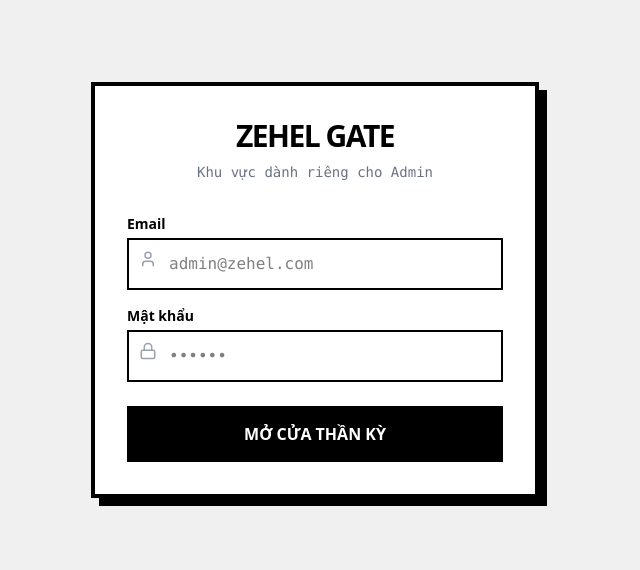
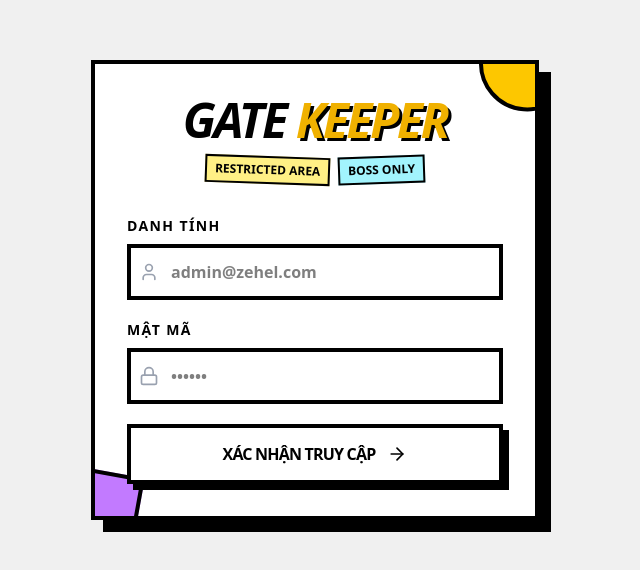
Before and after one commit to khiemHoang1410/zehel-porfolio, a Next.js app: page /login in a window 1280 px wide. Shown: the part 110-680 px from the top of the page, without its empty margins (325-965 px from the left). Built offline with nearby package versions, Linux system fonts and the light colour scheme.

Commit message:
refactor(auth): update login authentication flow and error handling

```diff
--- a/src/app/lab/page.tsx
+++ b/src/app/(public)/lab/page.tsx
@@ -2,8 +2,8 @@
 import React from 'react';
 import connectDB from '@/shared/lib/db';
 import Block from '@/modules/core/models/Block';
-import LabBoard from '../../modules/portfolio/components/lab/LabBoard'; // Component giao diện mình sẽ tạo ở bước 2
-import PageTransition from '../../shared/components/ui/PageTransition'; // Hiệu ứng chuyển trang cũ
+import LabBoard from '../../../modules/portfolio/components/lab/LabBoard'; // Component giao diện mình sẽ tạo ở bước 2
+import PageTransition from '../../../shared/components/ui/PageTransition'; // Hiệu ứng chuyển trang cũ
 
 async function getLabData() {
   await connectDB();
--- /dev/null
+++ b/src/app/api/auth/[...nextauth]/route.ts
@@ -0,0 +1,2 @@
+import { handlers } from "@/auth";
+export const { GET, POST } = handlers;
--- a/src/app/template.tsx
+++ b/src/app/template.tsx
@@ -1,4 +1,16 @@
 // src/app/template.tsx
+'use client';
+
+import { motion } from 'framer-motion';
+
 export default function Template({ children }: { children: React.ReactNode }) {
-  return <>{children}</>;
+  return (
+    <motion.div
+      initial={{ y: 20, opacity: 0 }}
+      animate={{ y: 0, opacity: 1 }}
+      transition={{ ease: 'easeInOut', duration: 0.5 }}
+    >
+      {children}
+    </motion.div>
+  );
 }
--- a/src/auth.conf.ts
+++ b/src/auth.conf.ts
@@ -2,27 +2,28 @@ import type { NextAuthConfig } from 'next-auth';
 
 export const authConfig = {
   pages: {
-    signIn: '/login', // Nếu chưa login thì đá về đây
+    signIn: '/login',
   },
-  // src/auth.config.ts
   callbacks: {
     authorized({ auth, request: { nextUrl } }) {
       const isLoggedIn = !!auth?.user;
       const isOnAdmin = nextUrl.pathname.startsWith('/admin');
+      const isOnLoginPage = nextUrl.pathname.startsWith('/login');
 
+      // 1. Kiểm tra quyền truy cập vào Admin
       if (isOnAdmin) {
-        if (isLoggedIn) return true; // Có user -> Cho vào Admin
-        return false; // Không user -> Bị đẩy về Login (tự kèm callbackUrl)
+        if (isLoggedIn) return true;
+        return false; // Tự động chuyển hướng về /login
       }
 
-      // Nếu đã login rồi mà vẫn ở trang Login -> Đẩy sang Admin ngay
-      if (isLoggedIn && nextUrl.pathname.startsWith('/login')) {
+      // 2. Nếu đã login, không cho quay lại trang Login nữa
+      if (isLoggedIn && isOnLoginPage) {
         return Response.redirect(new URL('/admin', nextUrl));
       }
 
+      // 3. Các trang khác (Home, About, Projects) cho phép truy cập tự do
       return true;
     },
   },
-
-  providers: [], // Để trống ở đây để Middleware chạy nhẹ nhàng
+  providers: [],
 } satisfies NextAuthConfig;
--- a/src/modules/auth/components/LoginForm.tsx
+++ b/src/modules/auth/components/LoginForm.tsx
@@ -1,82 +1,143 @@
 'use client';
 
-import { useActionState } from 'react'; // React 19 chuẩn
-import { authenticate } from '../actions';
-import { Loader2, Lock, User } from 'lucide-react';
+import { useActionState } from 'react';
+import { authenticate } from '@/modules/auth/actions';
+import { Loader2, Lock, User, ArrowRight, Sparkles } from 'lucide-react';
+import { useFormStatus } from 'react-dom';
+import { motion, AnimatePresence } from 'framer-motion';
 
 export default function LoginForm() {
-    // 1. Sửa tham số: formAction chính là cái ngài cần bỏ vào thẻ form
-    // 2. isPending đã thay thế hoàn toàn cho useFormStatus().pending
-    const [errorMessage, formAction, isPending] = useActionState(
-        authenticate,
-        undefined
-    );
+    const [errorMessage, dispatch] = useActionState(authenticate, undefined);
 
     return (
-        <div className="w-full max-w-md bg-white border-4 border-black p-8 shadow-[8px_8px_0px_0px_rgba(0,0,0,1)]">
-            <div className="text-center mb-8">
-                <h1 className="text-3xl font-black uppercase tracking-tighter">Zehel Gate</h1>
-                <p className="text-gray-500 font-mono text-sm mt-2">Khu vực dành riêng cho Admin</p>
+        <motion.div
+            initial={{ opacity: 0, scale: 0.8, rotate: -5 }}
+            animate={{ opacity: 1, scale: 1, rotate: 0 }}
+            transition={{ type: "spring", stiffness: 260, damping: 20 }}
+            className="w-full max-w-md bg-white border-4 border-black p-8 shadow-[12px_12px_0px_0px_rgba(0,0,0,1)] relative overflow-hidden"
+        >
+            {/* Background Decor - Có hiệu ứng nổi bồng bềnh */}
+            <motion.div
+                animate={{ y: [0, -10, 0], rotate: [0, 5, 0] }}
+                transition={{ duration: 4, repeat: Infinity, ease: "easeInOut" }}
+                className="absolute -top-10 -right-10 w-24 h-24 bg-yellow-400 rounded-full border-4 border-black -z-0"
+            />
+            <motion.div
+                animate={{ x: [0, 10, 0], rotate: [12, -12, 12] }}
+                transition={{ duration: 5, repeat: Infinity, ease: "easeInOut" }}
+                className="absolute -bottom-5 -left-5 w-16 h-16 bg-purple-400 border-4 border-black -z-0"
+            />
+
+            <div className="text-center mb-8 relative z-10">
+                <motion.h1
+                    whileHover={{ scale: 1.05, skewX: -5 }}
+                    className="text-5xl font-black uppercase tracking-tighter italic leading-none cursor-default"
+                >
+                    GATE <span className="text-yellow-500 drop-shadow-[3px_3px_0px_rgba(0,0,0,1)]">KEEPER</span>
+                </motion.h1>
+                <div className="flex justify-center gap-2 mt-3">
+                    <span className="text-black font-bold text-xs bg-yellow-200 px-2 py-1 border-2 border-black rotate-2">
+                        RESTRICTED AREA
+                    </span>
+                    <span className="text-black font-bold text-xs bg-cyan-200 px-2 py-1 border-2 border-black -rotate-2">
+                        BOSS ONLY
+                    </span>
+                </div>
             </div>
 
-            {/* FIX: Đổi dispatch thành formAction */}
-            <form action={formAction} className="space-y-4">
-                <div>
-                    <label htmlFor="email" className="block font-bold text-sm mb-1">Email</label>
-                    <div className="relative">
-                        <User className="absolute left-3 top-3 text-gray-400" size={18} />
+            <form action={dispatch} className="space-y-5 relative z-10">
+                {/* Input Email */}
+                <div className="space-y-2">
+                    <label htmlFor="email" className="block font-black text-sm uppercase tracking-widest">Danh tính</label>
+                    <div className="relative group">
+                        <User className="absolute left-3 top-1/2 -translate-y-1/2 text-gray-400 group-focus-within:text-black transition-colors" size={20} />
                         <input
-                            className="w-full pl-10 p-3 border-2 border-black outline-none focus:bg-yellow-50 font-mono"
                             id="email"
+                            name="email"
                             type="email"
-                            name="email"
-                            autoComplete="email" // Fix cảnh báo DOM
                             placeholder="admin@zehel.com"
                             required
+                            // Tailwind CSS focus class đã xử lý hết hiệu ứng bạn cần:
+                            className="w-full pl-10 p-3 border-4 border-black outline-none focus:bg-yellow-50 focus:shadow-[6px_6px_0px_0px_rgba(0,0,0,1)] transition-all font-bold"
                         />
                     </div>
+
                 </div>
 
-                <div>
-                    <label htmlFor="password" className="block font-bold text-sm mb-1">Mật khẩu</label>
-                    <div className="relative">
-                        <Lock className="absolute left-3 top-3 text-gray-400" size={18} />
+                {/* Input Password */}
+                <div className="space-y-2">
+                    <label htmlFor="password" className="block font-black text-sm uppercase tracking-widest">Mật mã</label>
+                    <div className="relative group">
+                        <Lock className="absolute left-3 top-1/2 -translate-y-1/2 text-gray-400 group-focus-within:text-black transition-colors" size={20} />
                         <input
-                            className="w-full pl-10 p-3 border-2 border-black outline-none focus:bg-yellow-50 font-mono"
                             id="password"
+                            name="password"
                             type="password"
-                            name="password"
-                            autoComplete="current-password" // Fix cảnh báo DOM
                             placeholder="••••••"
                             required
-                            minLength={6}
+                            // Tailwind CSS đã xử lý hiệu ứng bóng đổ màu tím khi focus:
+                            className="w-full pl-10 p-3 border-4 border-black outline-none focus:bg-yellow-50 focus:shadow-[6px_6px_0px_0px_rgba(139,92,246,1)] transition-all font-bold"
                         />
                     </div>
+
                 </div>
 
-                {/* Hiển thị lỗi nếu có */}
-                {errorMessage && (
-                    <div className="bg-red-100 border-l-4 border-red-500 text-red-700 p-3 text-sm font-bold animate-pulse" role="alert">
-                        <p>{errorMessage}</p>
+                {/* Error Message với hiệu ứng Rung (Shake) */}
+                <AnimatePresence mode="wait">
+                    {errorMessage && (
+                        <motion.div
+                            initial={{ x: -10, opacity: 0 }}
+                            animate={{ x: [0, -10, 10, -10, 10, 0], opacity: 1 }}
+                            exit={{ opacity: 0, scale: 0.5 }}
+                            className="bg-red-500 border-4 border-black p-3 flex items-center gap-2"
+                        >
+                            <Sparkles className="text-white animate-pulse" size={18} />
+                            <span className="font-black text-white text-xs uppercase italic">{errorMessage}</span>
+                        </motion.div>
+                    )}
+                </AnimatePresence>
+
+                <SubmitButton />
+            </form>
+        </motion.div>
+    );
+}
+function SubmitButton() {
+    const { pending } = useFormStatus();
+
+    return (
+        <div className="relative mt-4 group">
+            {/* Lớp bóng phía dưới - Hình chữ nhật thứ 1 */}
+            <div className="absolute inset-0 bg-black translate-x-[6px] translate-y-[6px]" />
+
+            {/* Cái nút thực tế - Hình chữ nhật thứ 2 */}
+            <motion.button
+                whileTap={{ x: 3, y: 3 }} // Khi nhấn thì lún xuống một nửa
+                // hover={{ x: 6, y: 6 }} // Khi hover thì lún khít vào cái bóng luôn
+                disabled={pending}
+                type="submit"
+                style={{ x: 0, y: 0 }} // Trạng thái mặc định
+                transition={{ type: "spring", stiffness: 400, damping: 17 }}
+                className="relative w-full bg-white text-black border-4 border-black font-black py-4 flex justify-center items-center gap-2 disabled:opacity-50 overflow-hidden active:translate-x-[6px] active:translate-y-[6px] hover:translate-x-[6px] hover:translate-y-[6px] transition-all"
+            >
+                {pending ? (
+                    <Loader2 className="animate-spin" />
+                ) : (
+                    <div className="flex items-center gap-3">
+                        <span className="leading-none uppercase tracking-tighter">XÁC NHẬN TRUY CẬP</span>
+                        <div className="relative w-5 h-5 overflow-hidden">
+                            <ArrowRight
+                                className="absolute inset-0 transition-transform duration-300 group-hover:translate-x-8 group-hover:opacity-0"
+                                size={20}
+                            />
+                            <ArrowRight
+                                className="absolute inset-0 -translate-x-8 opacity-0 transition-transform duration-300 group-hover:translate-x-0 group-hover:opacity-100"
+                                size={20}
+                            />
+                        </div>
                     </div>
                 )}
-
-                {/* Truyền isPending trực tiếp vào nút, không cần tách Component con cho phức tạp */}
-                <button
-                    type="submit"
-                    disabled={isPending}
-                    className="w-full bg-black text-white font-bold py-4 mt-6 hover:bg-zinc-800 hover:-translate-y-1 transition-all flex justify-center items-center gap-2 disabled:opacity-50 disabled:cursor-not-allowed active:translate-y-0"
-                >
-                    {isPending ? (
-                        <>
-                            <Loader2 className="animate-spin" size={20} />
-                            <span>ĐANG XÁC THỰC...</span>
-                        </>
-                    ) : (
-                        'MỞ CỬA THẦN KỲ'
-                    )}
-                </button>
-            </form>
+            </motion.button>
         </div>
     );
 }
--- a/src/modules/portfolio/PortfolioPage.tsx
+++ b/src/modules/portfolio/PortfolioPage.tsx
@@ -23,13 +23,13 @@ export default function PortfolioPage({ data }: PortfolioProps) {
                 <section className="relative pt-20 pb-12 px-4 md:px-8 max-w-7xl mx-auto grid grid-cols-1 md:grid-cols-2 gap-8 items-center">
                     {/* Cột trái: Text */}
                     <div className="space-y-6">
-                        <div className="inline-block bg-yellow-300 border-2 border-black px-3 py-1 font-bold shadow-[4px_4px_0px_0px_rgba(0,0,0,1)] rotate-[-2deg]">
+                        <div className="inline-block bg-yellow-300 border-2 border-black px-3 py-1 font-bold shadow-[4px_4px_0px_0px_rgba(0,0,0,1)] -rotate-2">
                             👋 Hi, I'm Zehel
                         </div>
 
                         <h1 className="text-5xl md:text-7xl font-black uppercase tracking-tighter leading-[0.9]">
                             Code Like A <br />
-                            <span className="text-transparent bg-clip-text bg-gradient-to-r from-purple-600 to-pink-600">Madness</span>
+                            <span className="text-transparent bg-clip-text bg-linear-to-r from-purple-600 to-pink-600">Madness</span>
                         </h1>
 
                         <p className="text-lg md:text-xl font-medium text-gray-700 max-w-md border-l-4 border-black pl-4">
--- a/src/modules/portfolio/components/TechStack.tsx
+++ b/src/modules/portfolio/components/TechStack.tsx
@@ -26,8 +26,8 @@ export default function TechStack({ techs }: { techs: TechItem[] }) {
       <div className="flex w-full max-w-4xl items-center overflow-hidden rounded-full border-2 border-black/5 bg-white/30 backdrop-blur-md py-3 shadow-[0_8px_32px_rgba(0,0,0,0.05)] relative">
 
         {/* Mask Gradient */}
-        <div className="pointer-events-none absolute inset-y-0 left-0 w-20 bg-gradient-to-r from-white/80 to-transparent z-10"></div>
-        <div className="pointer-events-none absolute inset-y-0 right-0 w-20 bg-gradient-to-l from-white/80 to-transparent z-10"></div>
+        <div className="pointer-events-none absolute inset-y-0 left-0 w-20 bg-linear-to-r from-white/80 to-transparent z-10"></div>
+        <div className="pointer-events-none absolute inset-y-0 right-0 w-20 bg-linear-to-l from-white/80 to-transparent z-10"></div>
 
         <motion.div
           className="flex min-w-full shrink-0 items-center gap-12 px-4"
--- a/src/middleware.ts
+++ b/src/proxy.ts
@@ -1,9 +1,11 @@
 import NextAuth from 'next-auth';
 import { authConfig } from './auth.conf';
 
-export default NextAuth(authConfig).auth;
+const { auth } = NextAuth(authConfig);
+
+//  proxy theo chuẩn Next.js 16
+export const proxy = auth;
 
 export const config = {
-  // Chạy middleware trên mọi route trừ file tĩnh và ảnh
   matcher: ['/((?!api|_next/static|_next/image|.*\\.png$).*)'],
 };
--- a/src/shared/components/ui/LoaderVisual.tsx
+++ b/src/shared/components/ui/LoaderVisual.tsx
@@ -17,7 +17,7 @@ export default function LoaderVisual({ targetProgress, duration, onComplete }: L
       // 👇 SỬA Ở ĐÂY:
       // - Thay 'inset-0' (bị ảnh hưởng bởi thanh cuộn)
       // - Bằng 'top-0 left-0 w-screen h-screen' (luôn full màn hình vật lý, đè lên cả thanh cuộn)
-      className="fixed top-0 left-0 w-screen h-screen z-[9999] flex flex-col items-center justify-center bg-[#f0f0f0] text-black overflow-hidden"
+      className="fixed top-0 left-0 w-screen h-screen z-9999 flex flex-col items-center justify-center bg-[#f0f0f0] text-black overflow-hidden"
     >
 
       {/* 1. ANIMATION CON VẬT */}
@@ -38,7 +38,7 @@ export default function LoaderVisual({ targetProgress, duration, onComplete }: L
       {/* 2. THANH LOADING */}
       <div className="w-72 h-8 border-4 border-black bg-white rounded-xl p-1 relative overflow-hidden shadow-[6px_6px_0px_0px_rgba(0,0,0,1)]">
         <motion.div
-          className="h-full rounded-md bg-gradient-to-r from-indigo-500 via-purple-500 to-pink-500"
+          className="h-full rounded-md bg-linear-to-r from-indigo-500 via-purple-500 to-pink-500"
           initial={{ width: targetProgress === 100 ? "95%" : "0%" }}
           animate={{ width: `${targetProgress}%` }}
           transition={{ duration: duration, ease: "circOut" }}
--- a/src/shared/components/ui/PageTransition.tsx
+++ b/src/shared/components/ui/PageTransition.tsx
@@ -16,7 +16,7 @@ export default function PageTransition({ children }: { children: React.ReactNode
         {!isFinished && (
           <motion.div
             key="loader"
-            className="fixed inset-0 z-[100]"
+            className="fixed inset-0 z-100"
             exit={{ opacity: 0 }} // Fade out nhẹ khi xong
             transition={{ duration: 0.5 }}
           >
```
Also changed, not shown: src/app/(public)/about/page.tsx (renamed from src/app/about/page.tsx, +4 -4 lines), src/auth.ts (+1 -25 lines).
